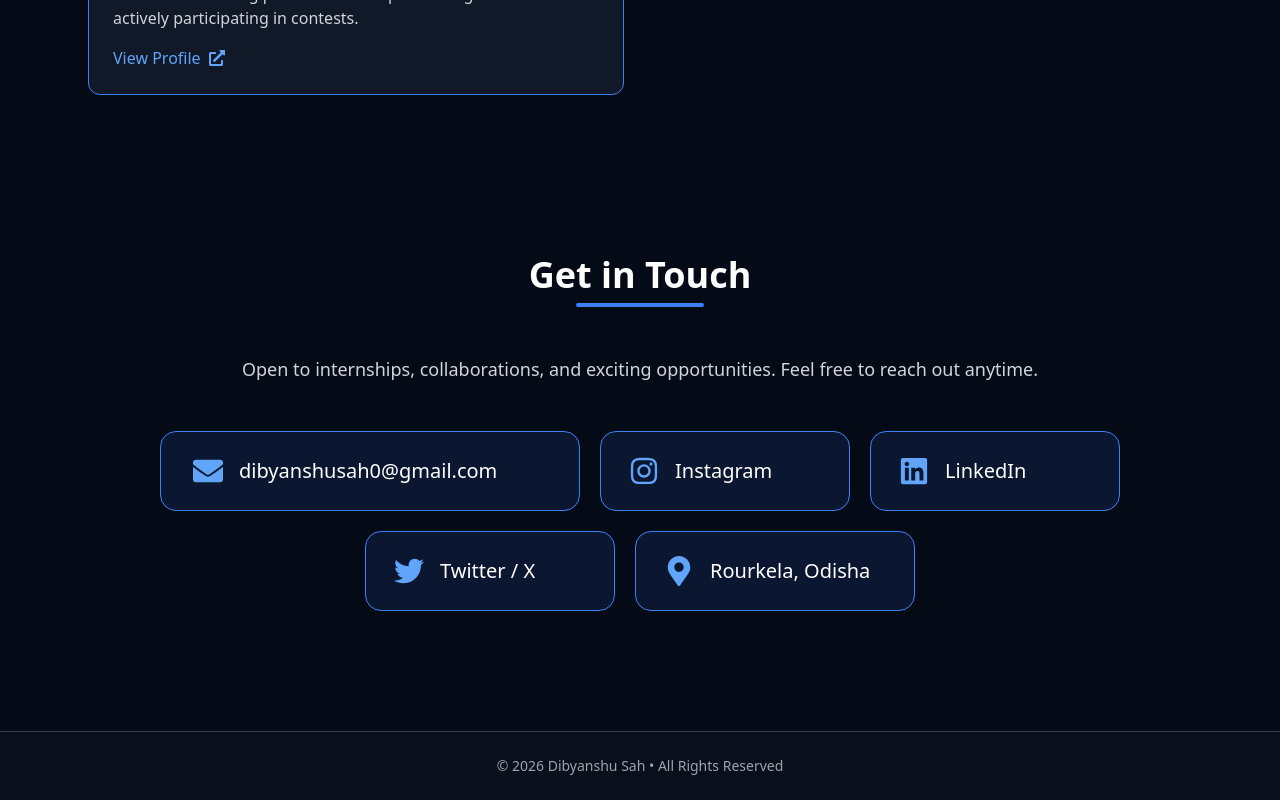
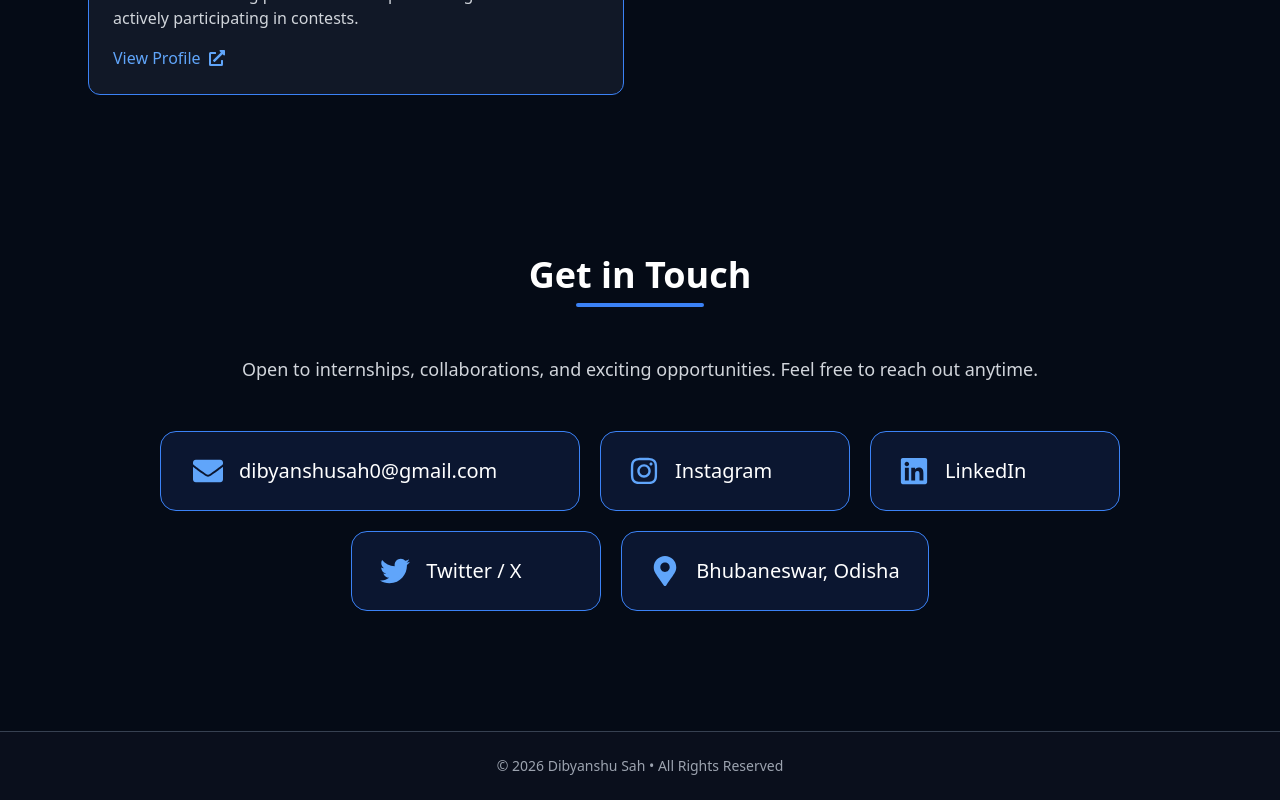
Before and after one commit to DibyanshuSah/My_Portfolio, a React (Vite) app: page / in a window 1280 px wide. Shown: the part 6407-7207 px from the top of the page. Built offline with nearby package versions, Linux system fonts and the light colour scheme.

Commit message:
update contact

```diff
--- a/src/sections/Contact.jsx
+++ b/src/sections/Contact.jsx
@@ -81,7 +81,7 @@ const Contact = () => {
           <div className="flex items-center gap-4">
             <FaMapMarkerAlt className="text-blue-400 text-3xl flex-shrink-0" />
             <span className="text-xl font-medium">
-              Rourkela, Odisha
+              Bhubaneswar, Odisha
             </span>
           </div>
         </div>
```
